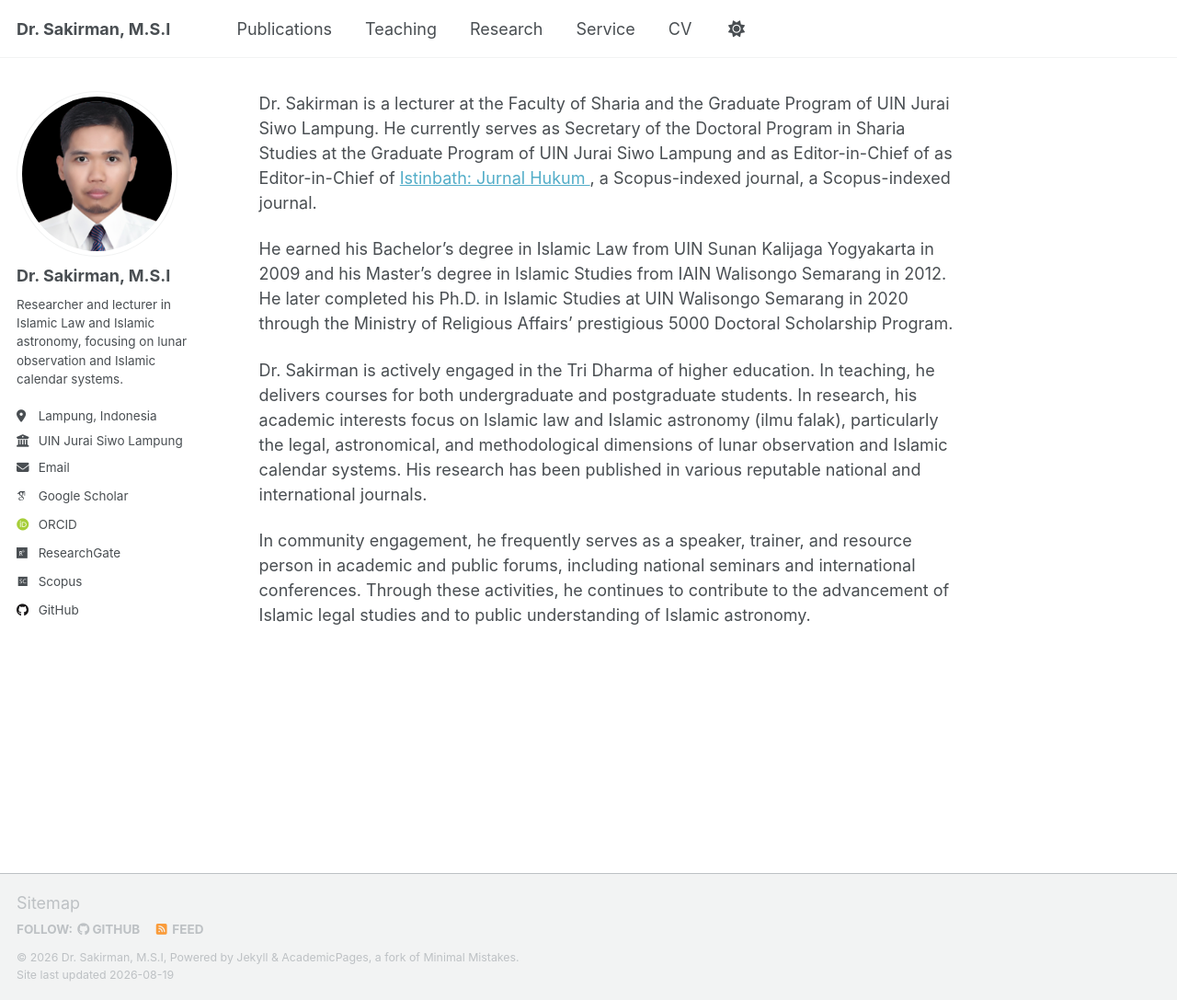
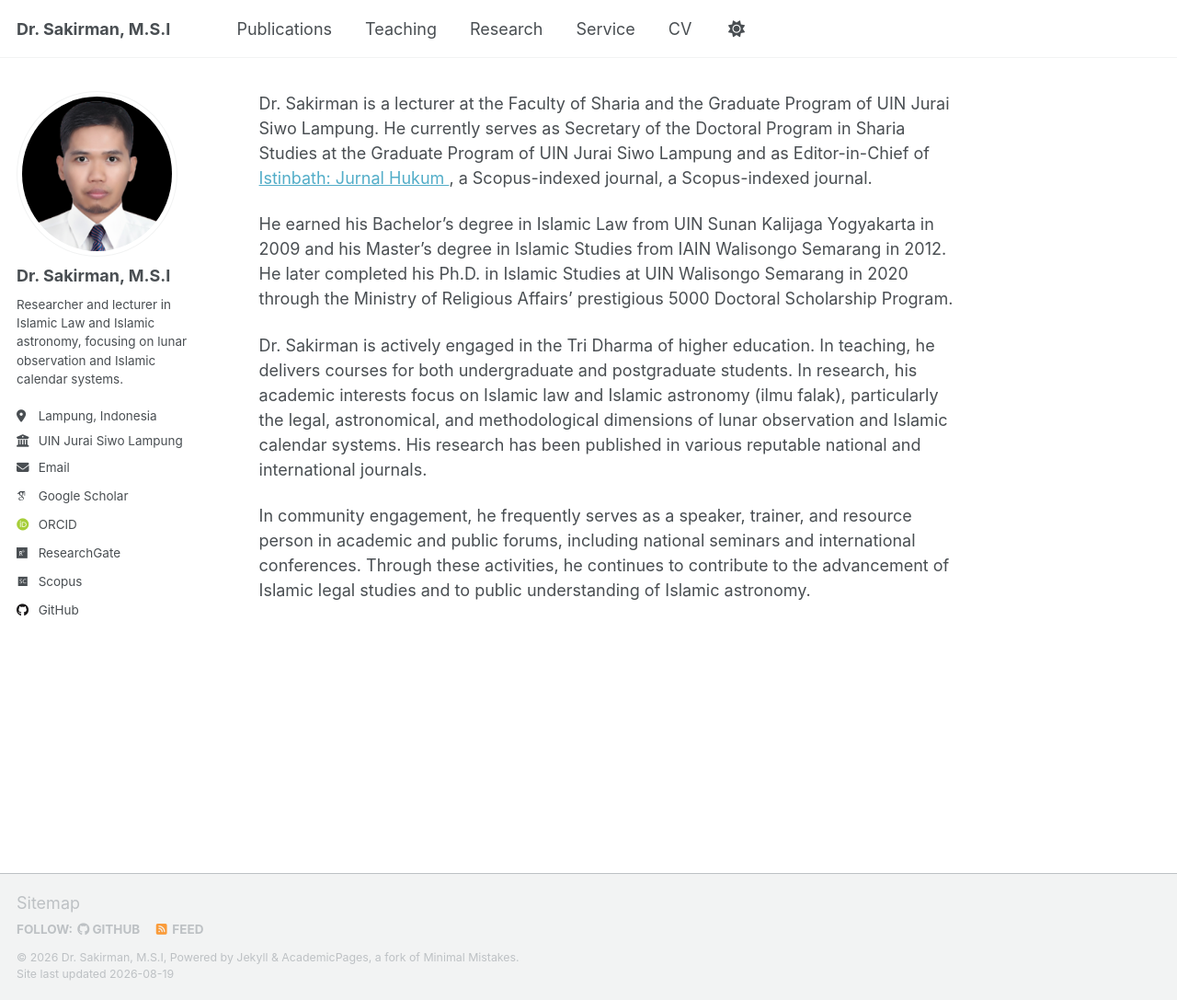
Before and after one commit to sakir-man/sakir-man.github.io, a Jekyll site: the page built from _pages/about.md, in a window 1280 px wide and 1087 px high. Shown: the whole window at 92% size. Built offline with Jekyll 4.4.1, drawn with Linux system fonts in a browser that asks for light colours; some web fonts are replaced; a script that is not in the unit is left out.

Commit message:
Update about.md

```diff
--- a/_pages/about.md
+++ b/_pages/about.md
@@ -7,7 +7,7 @@ redirect_from:
   - /about.html
 ---
 
-Dr. Sakirman is a lecturer at the Faculty of Sharia and the Graduate Program of UIN Jurai Siwo Lampung. He currently serves as Secretary of the Doctoral Program in Sharia Studies at the Graduate Program of UIN Jurai Siwo Lampung and as Editor-in-Chief of as Editor-in-Chief of <a href="https://e-journal.metrouniv.ac.id/istinbath/index" target="_blank" rel="noopener noreferrer"> Istinbath: Jurnal Hukum </a>, a Scopus-indexed journal, a Scopus-indexed journal.
+Dr. Sakirman is a lecturer at the Faculty of Sharia and the Graduate Program of UIN Jurai Siwo Lampung. He currently serves as Secretary of the Doctoral Program in Sharia Studies at the Graduate Program of UIN Jurai Siwo Lampung and as Editor-in-Chief of <a href="https://e-journal.metrouniv.ac.id/istinbath/index" target="_blank" rel="noopener noreferrer"> Istinbath: Jurnal Hukum </a>, a Scopus-indexed journal, a Scopus-indexed journal.
 
 He earned his Bachelor’s degree in Islamic Law from UIN Sunan Kalijaga Yogyakarta in 2009 and his Master’s degree in Islamic Studies from IAIN Walisongo Semarang in 2012. He later completed his Ph.D. in Islamic Studies at UIN Walisongo Semarang in 2020 through the Ministry of Religious Affairs’ prestigious 5000 Doctoral Scholarship Program.
 
```
